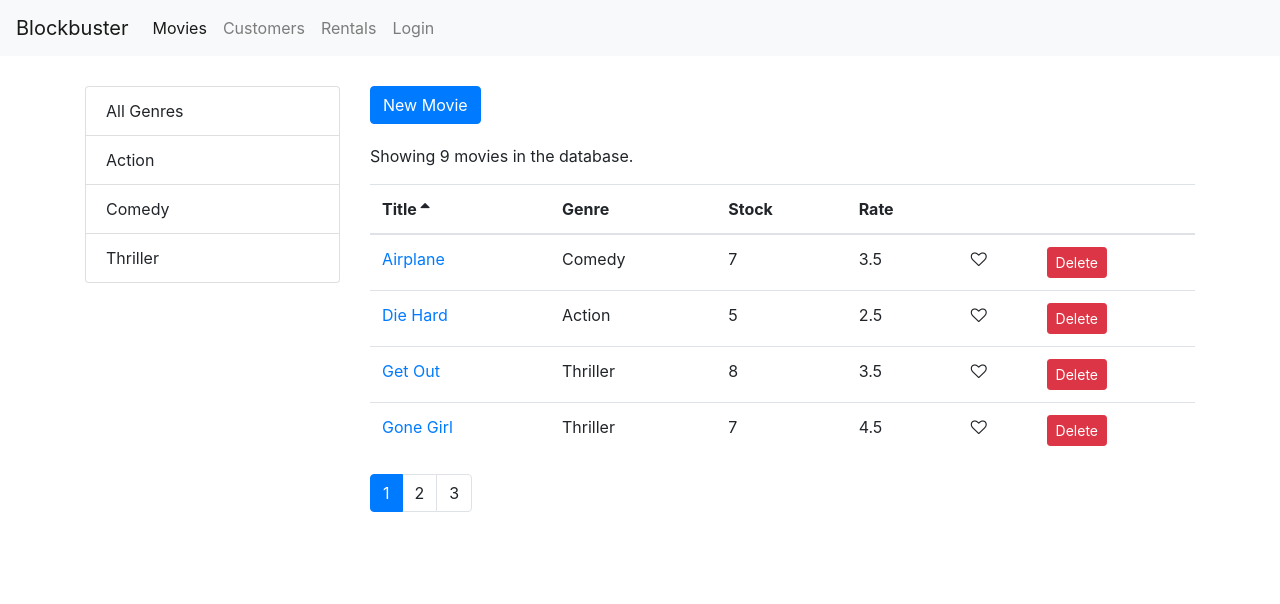
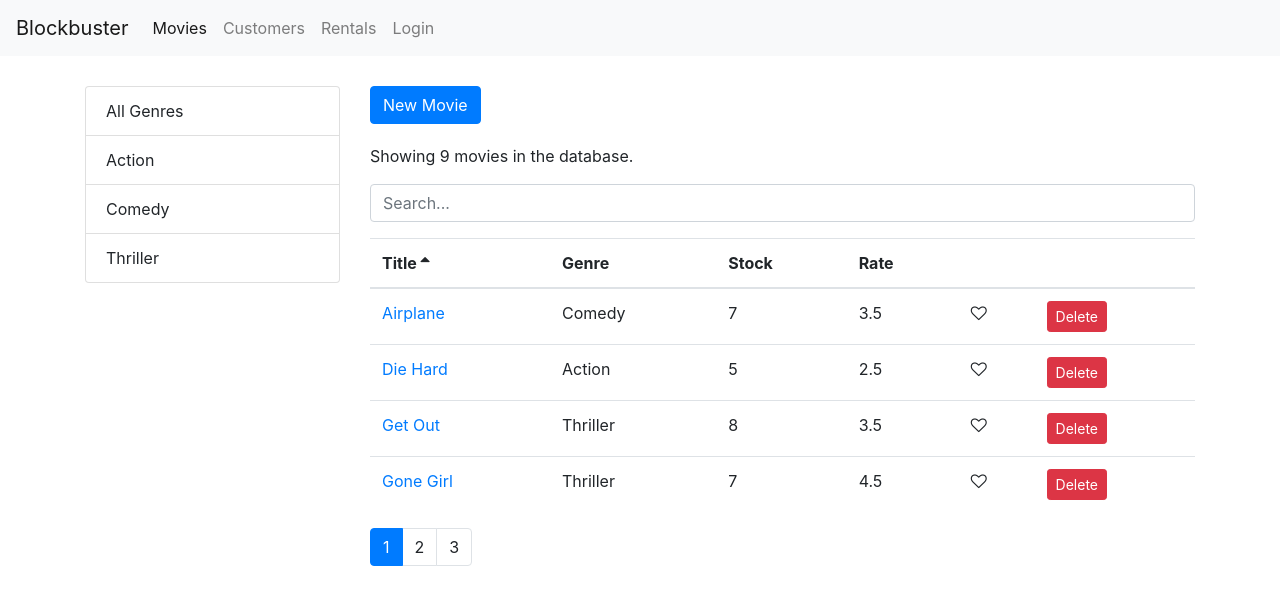
Before and after one commit to RunHannah/react-vidly, a React (Create React App) app: page /movies in a window 1280 px wide. Shown: the top 604 px of the page. Built offline with nearby package versions, Linux system fonts and the light colour scheme.

Commit message:
Add search box functionality.

```diff
--- a/src/components/movies.jsx
+++ b/src/components/movies.jsx
@@ -1,6 +1,7 @@
 import React, { Component } from 'react';
 import { Link } from 'react-router-dom';
 import MoviesTable from './moviesTable';
+import SearchBox from './searchBox';
 import ListGroup from '../common/listGroup';
 import Pagination from '../common/pagination';
 import { getMovies } from '../services/fakeMovieService';
@@ -14,6 +15,8 @@
     genres: [],
     currentPage: 1,
     pageSize: 4,
+    searchQuery: '',
+    selectedGenre: null,
     sortColumn: { path: 'title', order: 'asc' }
   };
 
@@ -41,7 +44,11 @@
   };
 
   handleGenreSelect = genre => {
-    this.setState({ selectedGenre: genre, currentPage: 1 });
+    this.setState({ selectedGenre: genre, searchQuery: '', currentPage: 1 });
+  };
+
+  handleSearch = query => {
+    this.setState({ searchQuery: query, selectedGenre: null, currentPage: 1 });
   };
 
   handleSort = sortColumn => {
@@ -54,13 +61,17 @@
       currentPage,
       sortColumn,
       selectedGenre,
+      searchQuery,
       movies: allMovies
     } = this.state;
 
-    const filtered =
-      selectedGenre && selectedGenre._id
-        ? allMovies.filter(m => m.genre._id === selectedGenre._id)
-        : allMovies;
+    let filtered = allMovies;
+    if (searchQuery)
+      filtered = allMovies.filter(m =>
+        m.title.toLowerCase().startsWith(searchQuery.toLowerCase())
+      );
+    else if (selectedGenre && selectedGenre._id)
+      filtered = allMovies.filter(m => m.genre._id === selectedGenre._id);
 
     const sorted = _.orderBy(filtered, [sortColumn.path], [sortColumn.order]);
 
@@ -72,7 +83,7 @@
 
   render() {
     const { length: count } = this.state.movies;
-    const { pageSize, currentPage, sortColumn } = this.state;
+    const { pageSize, currentPage, sortColumn, searchQuery } = this.state;
 
     if (count === 0) return <p>There are no movies in the database.</p>;
 
@@ -96,6 +107,7 @@
             New Movie
           </Link>
           <p>Showing {totalCount} movies in the database.</p>
+          <SearchBox value={searchQuery} onChange={this.handleSearch} />
           <MoviesTable
             movies={movies}
             sortColumn={sortColumn}
--- /dev/null
+++ b/src/components/searchBox.jsx
@@ -0,0 +1,16 @@
+import React from 'react';
+
+const SearchBox = ({ value, onChange }) => {
+  return (
+    <input
+      type="text"
+      name="query"
+      className="form-control my-3"
+      placeholder="Search..."
+      value={value}
+      onChange={e => onChange(e.currentTarget.value)}
+    />
+  );
+};
+
+export default SearchBox;
```
